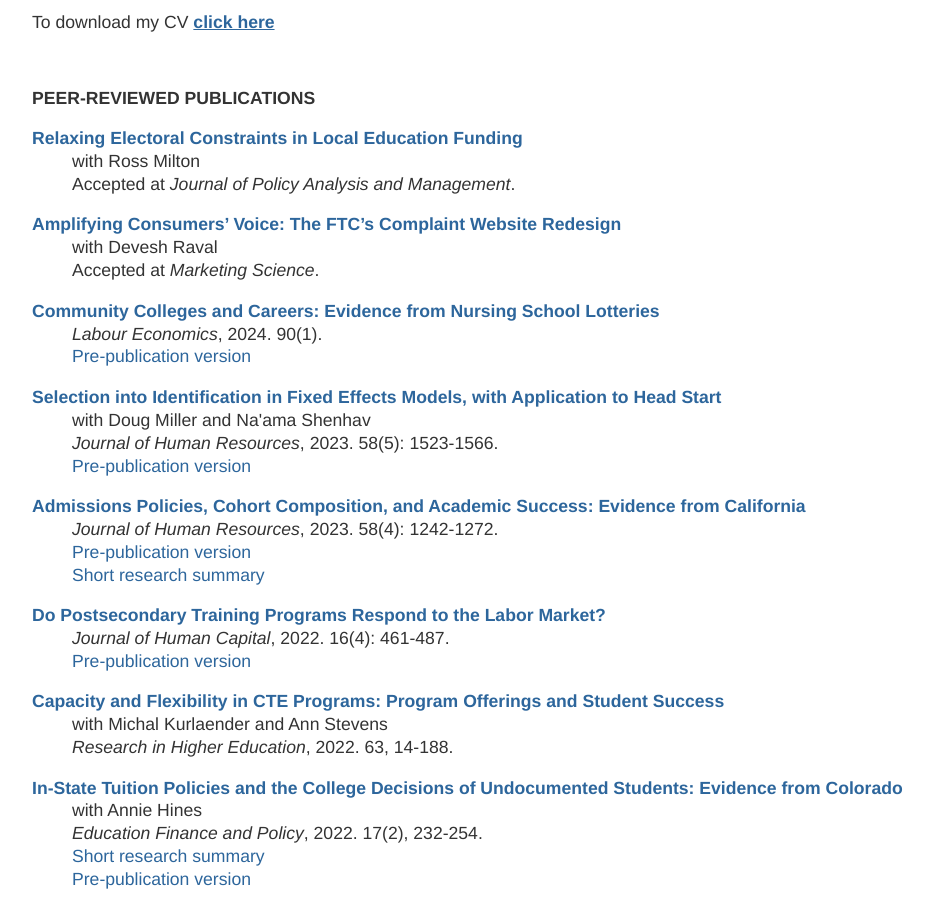
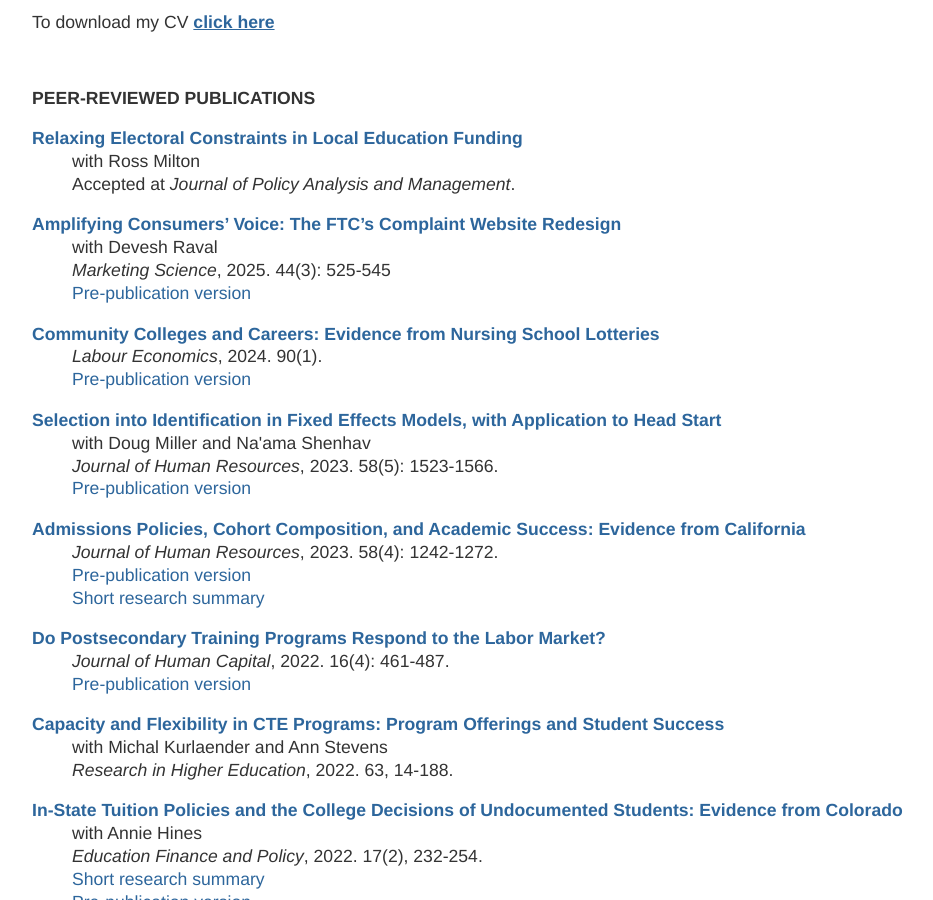
Before and after one commit to mzgrosz/mzgrosz.github.io, a Jekyll site: the page built from index.html, in a window 1280 px wide and 900 px high, scrolled down 513 px. Shown: the whole window, without its empty margins (160-1093 px from the left). Built offline with Jekyll 4.4.1, drawn with Linux system fonts in a browser that asks for light colours.

Commit message:
Update index.html

```diff
--- a/index.html
+++ b/index.html
@@ -36,16 +36,17 @@ title: Michel Grosz
 <p><b>PEER-REVIEWED PUBLICATIONS</b></p>
 
 <p>
-  <b><a href="https://edworkingpapers.com/ai22-524">Relaxing Electoral Constraints in Local Education Funding</a></b><br>
+  <b><a href="https://onlinelibrary.wiley.com/doi/10.1002/pam.70023?af=R">Relaxing Electoral Constraints in Local Education Funding</a></b><br>
   <span class="indented-line">with Ross Milton</span>
   <span class="indented-line">Accepted at <em>Journal of Policy Analysis and Management</em>.</span>
 </p>
 
 
 <p>
-	<b><a href="https://mzgrosz.github.io/research/gr_website_draft_230411.pdf">Amplifying Consumers’ Voice: The FTC’s Complaint Website Redesign</a></b> <br>
+	<b><a href="https://pubsonline.informs.org/doi/abs/10.1287/mksc.2023.0643">Amplifying Consumers’ Voice: The FTC’s Complaint Website Redesign</a></b> <br>
 	 <span class="indented-line">with Devesh Raval</span>
-	 <span class="indented-line">Accepted at <em>Marketing Science</em>.</span> </p>
+	 <span class="indented-line"><em> Marketing Science</em>, 2025. 44(3): 525-545</span>
+	 <span class="indented-line"><a href="https://mzgrosz.github.io/research/gr_website_draft_230411.pdf"> Pre-publication version</a></span></p>
 
 
 <p>
```
